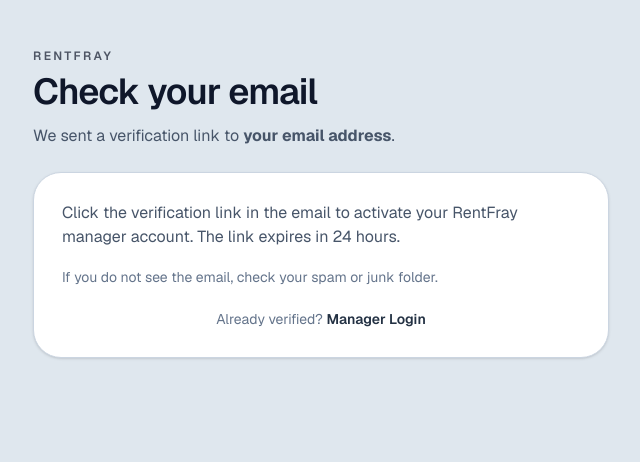
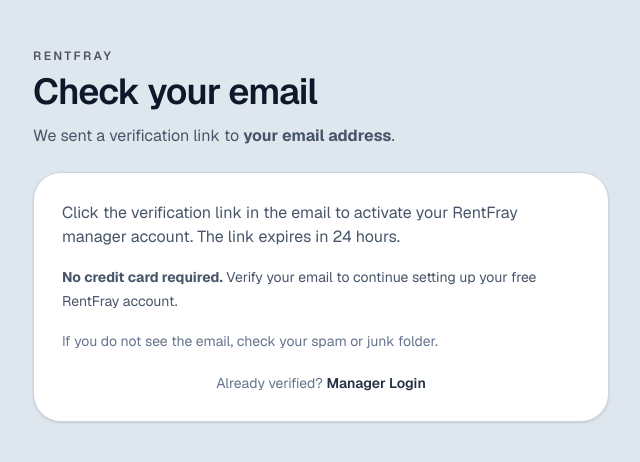
Before and after one commit to acain89/RentFray, a Next.js app: page /verify-email in a window 1280 px wide. Shown: the top 462 px of the page, without its empty margins (319-959 px from the left). Built offline with nearby package versions, Linux system fonts and the light colour scheme.

Commit message:
Improve email verification prompt

```diff
--- a/app/verify-email/page.tsx
+++ b/app/verify-email/page.tsx
@@ -119,6 +119,11 @@
                 RentFray manager account. The link expires in 24 hours.
                 </p>
 
+                <p className="mt-4 text-sm leading-6 text-[#475569]">
+                <strong>No credit card required.</strong> Verify your email to
+                continue setting up your free RentFray account.
+               </p>
+
                <p className="mt-4 text-sm leading-6 text-[#64748b]">
                If you do not see the email, check your spam or junk folder.
                </p>
```
Lines whose indentation alone changed are shown as unchanged.
